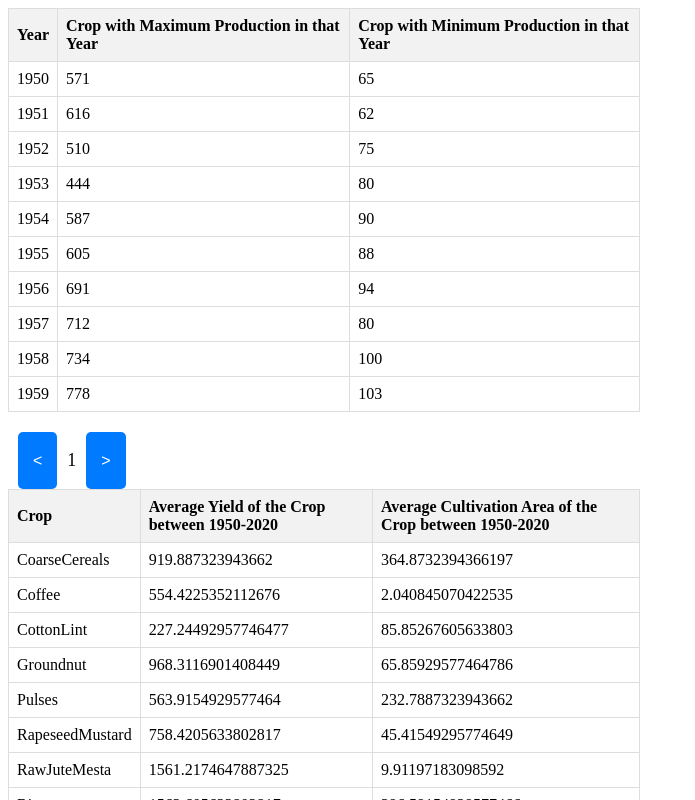
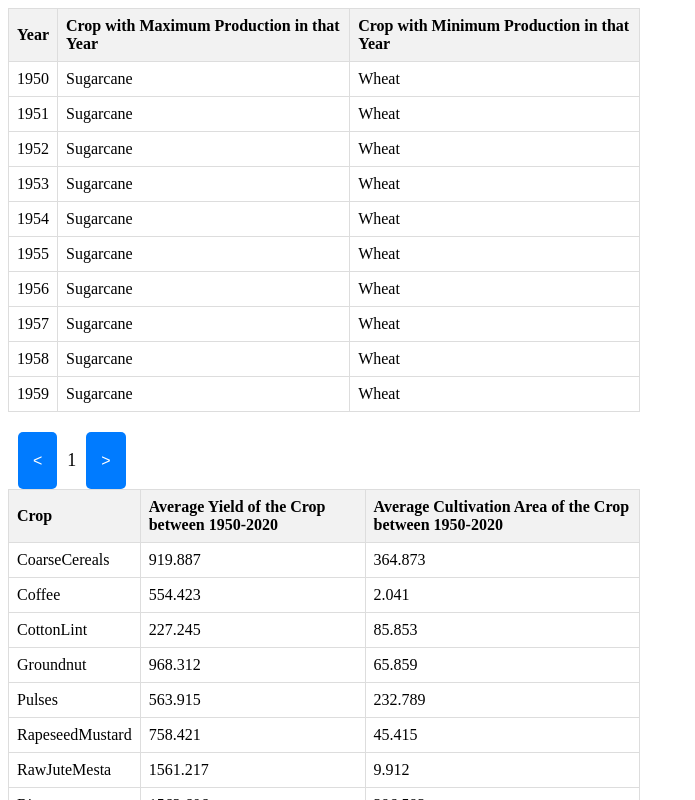
Before and after one commit to Digvijaysingh0707/Manufac_Assignment, a React (Create React App) app: page / in a window 1280 px wide. Shown: the top 800 px of the page, without its empty margins (0-695 px from the left). Built offline with nearby package versions, Linux system fonts and the light colour scheme.

Commit message:
rounded off to 3 decimal places

```diff
--- a/src/components/Listing.js
+++ b/src/components/Listing.js
@@ -11,8 +11,8 @@ const Listing = ({ coloumns, listingData }) => {
           listingData.map((item, i) => (
             <tr key={i}>
               <td>{item.year || item?.cropName}</td>
-              <td>{item.maxProduction || item?.averageYield}</td>
-              <td>{item.minProduction || item?.averageArea}</td>
+              <td>{item.maxCropName || item?.averageYield?.toFixed(3)}</td>
+              <td>{item.minCropName || item?.averageArea?.toFixed(3)}</td>
             </tr>
           ))}
       </tbody>
```
